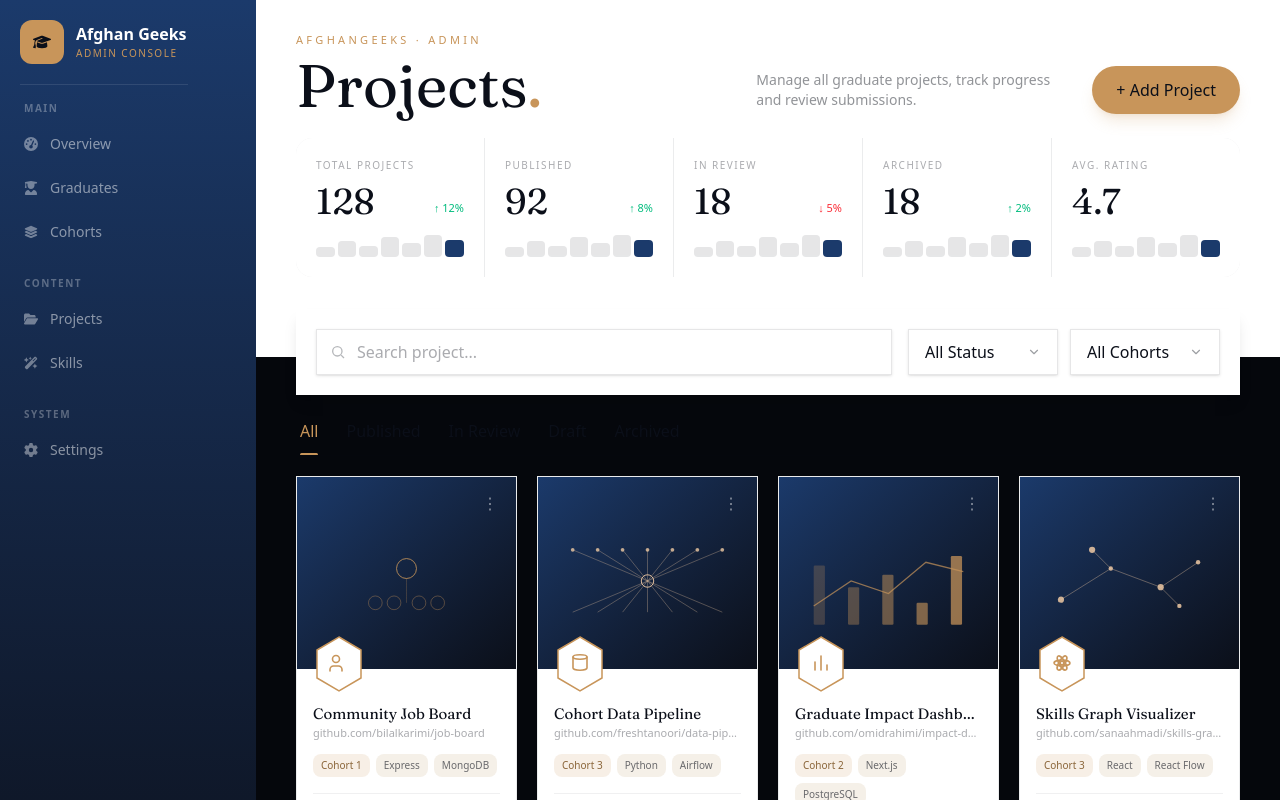
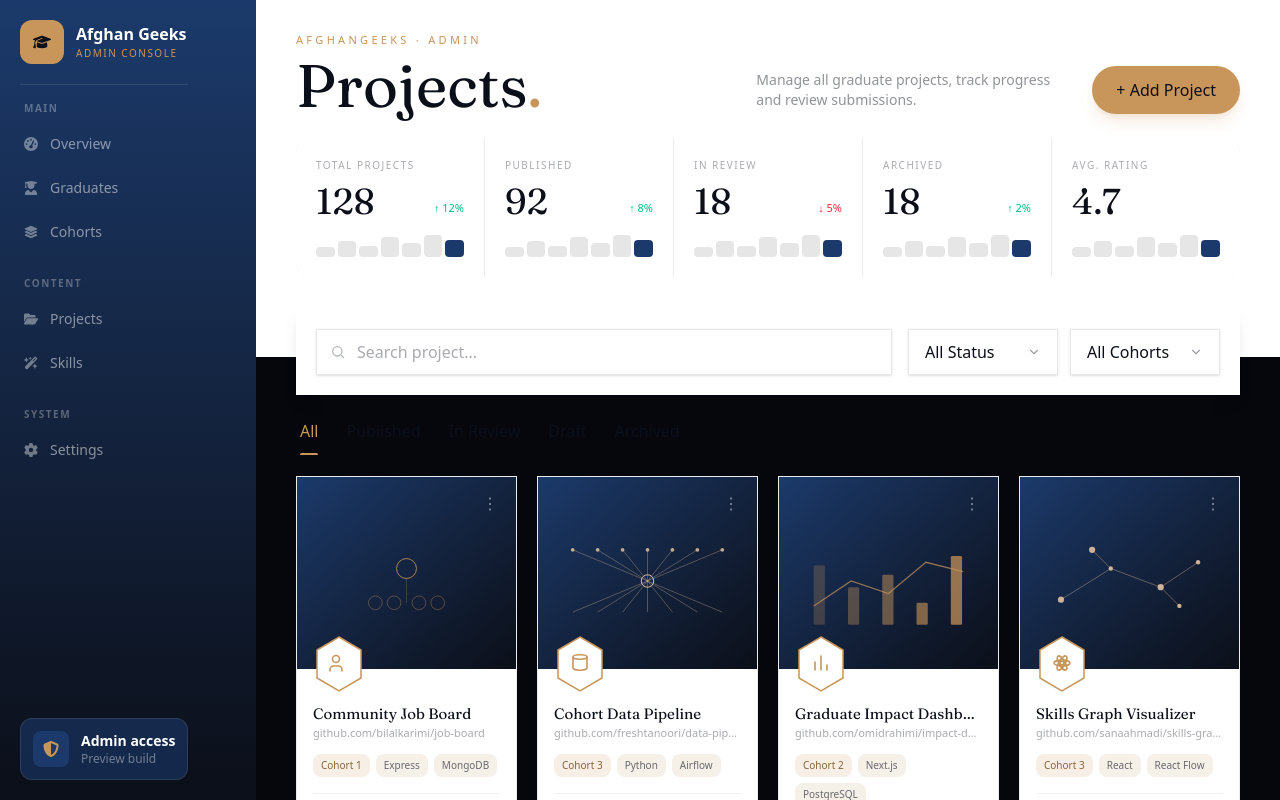
Before and after one commit to jafarimurtaza/age-portal-dashboard, a Next.js app: page / in a window 1280 px wide. Shown: the top 800 px of the page. Built offline with nearby package versions, Linux system fonts and the light colour scheme; grey boxes are pictures that could not be loaded.

Commit message:
fix: sidebar stays fixed while scrolling

```diff
--- a/src/app/layout.js
+++ b/src/app/layout.js
@@ -29,10 +29,8 @@ export default function RootLayout({ children }) {
       <body
         className={`${geistSans.variable} ${geistMono.variable} ${fraunces.variable} min-h-full flex flex-col`}
       >
-        <div className="flex">
-          <Sidebar />
-          <main className="flex-1 min-w-0 min-h-screen">{children}</main>
-        </div>
+        <Sidebar />
+        <main className="min-h-screen md:pl-64">{children}</main>
       </body>
     </html>
   );
--- a/src/components/Sidebar.jsx
+++ b/src/components/Sidebar.jsx
@@ -99,7 +99,7 @@ export default function Sidebar() {
         <FaBars />
       </button>
 
-      <aside className="hidden md:flex md:w-64 md:shrink-0 md:min-h-screen bg-gradient-to-b from-[#1B3A6B] to-[#0B0F19]">
+      <aside className="hidden md:flex md:w-64 md:fixed md:inset-y-0 md:left-0 md:z-30 bg-gradient-to-b from-[#1B3A6B] to-[#0B0F19]">
         <SidebarContent pathname={pathname} />
       </aside>
 
```
